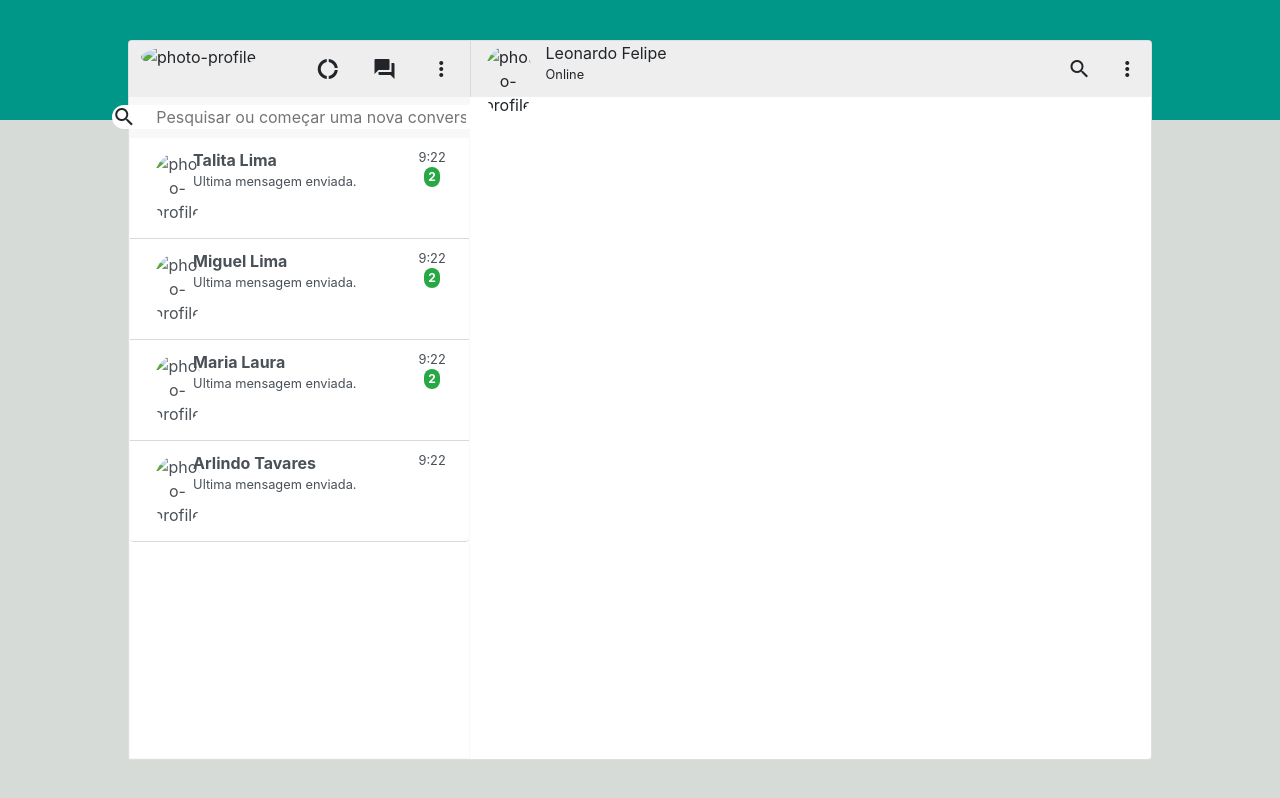
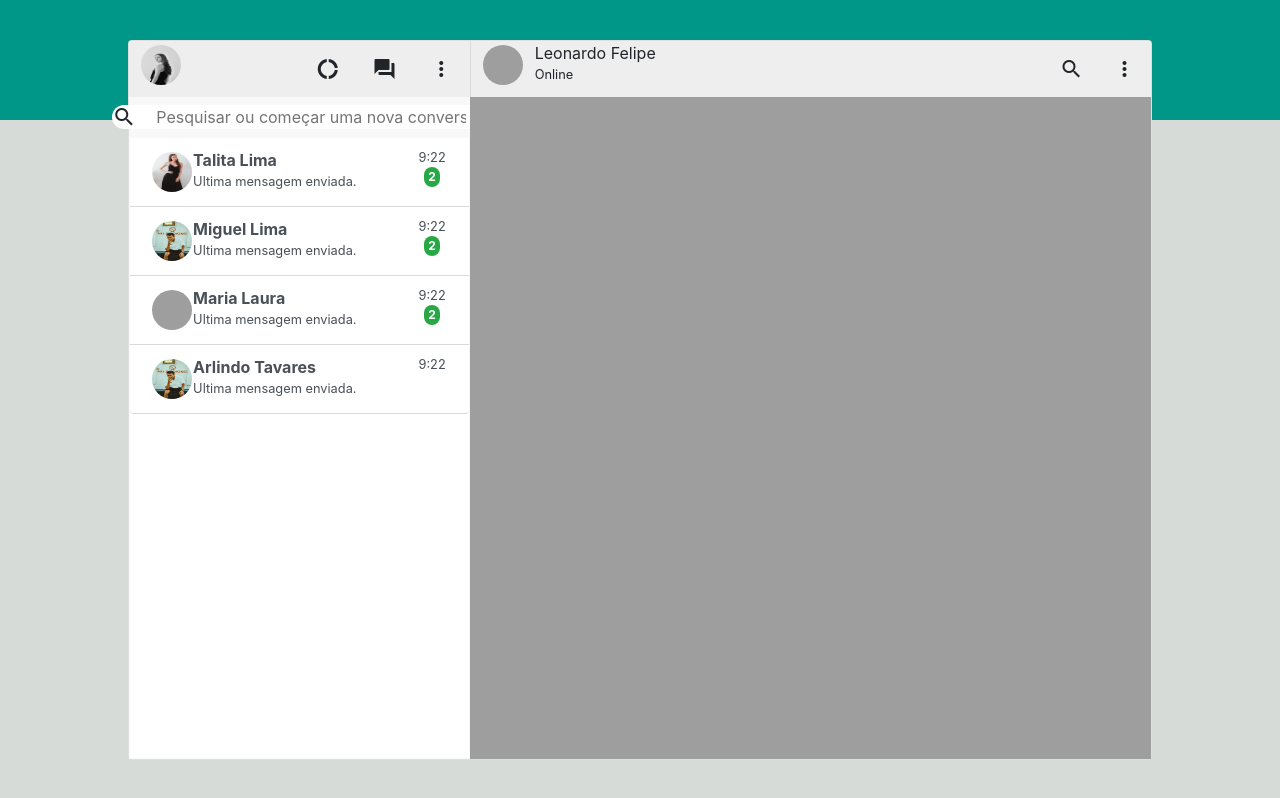
Before and after one commit to leoliptava/whatsapp-layout, a website: page index.html in a window 1280 px wide. Drawn offline with nearby package versions, Linux system fonts and the light colour scheme; the site is published under a folder, as on GitHub Pages, so addresses that start at the root find nothing.

Commit message:
Corrigindo bugs de imgagem

```diff
--- a/assets/css/custom.css
+++ b/assets/css/custom.css
@@ -48,7 +48,7 @@
 
 .talks {
     height: calc(94.7vh - 12vh);
-    background-image: url("/assets/images/bg-image.jpg");
+    background-image: url("../images/bg-image.jpg");
     background-position: center;
     background-size: cover;
 }
--- a/index.html
+++ b/index.html
@@ -26,7 +26,7 @@
                         <div class="col-4">
                             <div class="row">
                                 <div class="col-12 d-flex photo-icons">
-                                    <div class="col-6"><img src="/assets/images/profile-2.jpg" alt="photo-profile"></div>
+                                    <div class="col-6"><img src="assets/images/profile-2.jpg" alt="photo-profile"></div>
                                     <div class="col-6 d-flex">
                                         <div class="icons">
                                             <span class="material-icons">donut_large</span>
@@ -53,7 +53,7 @@
                                     <ul class="list-group list-group-custom">
                                         <li class="list-group-item list-group-item-action list-group-custom-item">
                                             <div class="d-flex">
-                                                <div class="col-2"><img src="/assets/images/profile-3.jpg" alt="photo-profile"></div>
+                                                <div class="col-2"><img src="assets/images/profile-3.jpg" alt="photo-profile"></div>
                                                 <div class="col-8">
                                                     <div class="row"><strong> Talita Lima </strong> </div>
                                                     <div class="row"><small> Ultima mensagem enviada.</small> </div>
@@ -71,7 +71,7 @@
 
                                         <li class="list-group-item list-group-item-action list-group-custom-item">
                                             <div class="d-flex">
-                                                <div class="col-2"><img src="/assets/images/profile-4.jpg" alt="photo-profile"></div>
+                                                <div class="col-2"><img src="assets/images/profile-4.jpg" alt="photo-profile"></div>
                                                 <div class="col-8">
                                                     <div class="row"><strong> Miguel Lima </strong> </div>
                                                     <div class="row"><small> Ultima mensagem enviada.</small> </div>
@@ -89,7 +89,7 @@
 
                                         <li class="list-group-item list-group-item-action list-group-custom-item">
                                             <div class="d-flex">
-                                                <div class="col-2"><img src="/assets/images/profile-5.jpg" alt="photo-profile"></div>
+                                                <div class="col-2"><img src="assets/images/profile-5.jpg" alt="photo-profile"></div>
                                                 <div class="col-8">
                                                     <div class="row"><strong> Maria Laura </strong> </div>
                                                     <div class="row"><small> Ultima mensagem enviada.</small> </div>
@@ -107,7 +107,7 @@
 
                                         <li class="list-group-item list-group-item-action list-group-custom-item">
                                             <div class="d-flex">
-                                                <div class="col-2"><img src="/assets/images/profile-4.jpg" alt="photo-profile"></div>
+                                                <div class="col-2"><img src="assets/images/profile-4.jpg" alt="photo-profile"></div>
                                                 <div class="col-8">
                                                     <div class="row"><strong> Arlindo Tavares </strong> </div>
                                                     <div class="row"><small> Ultima mensagem enviada.</small> </div>
@@ -131,7 +131,7 @@
                             <div class="row">
                                 <div class="col-12 text-center top-talks d-flex">
                                     <div class="col">
-                                        <img src="/assets/images/profile-1.jpg" alt="photo-profile">
+                                        <img src="assets/images/profile-1.jpg" alt="photo-profile">
                                     </div>
                                     <div class="col-9">
                                         <div class="row">Leonardo Felipe</div>
```
